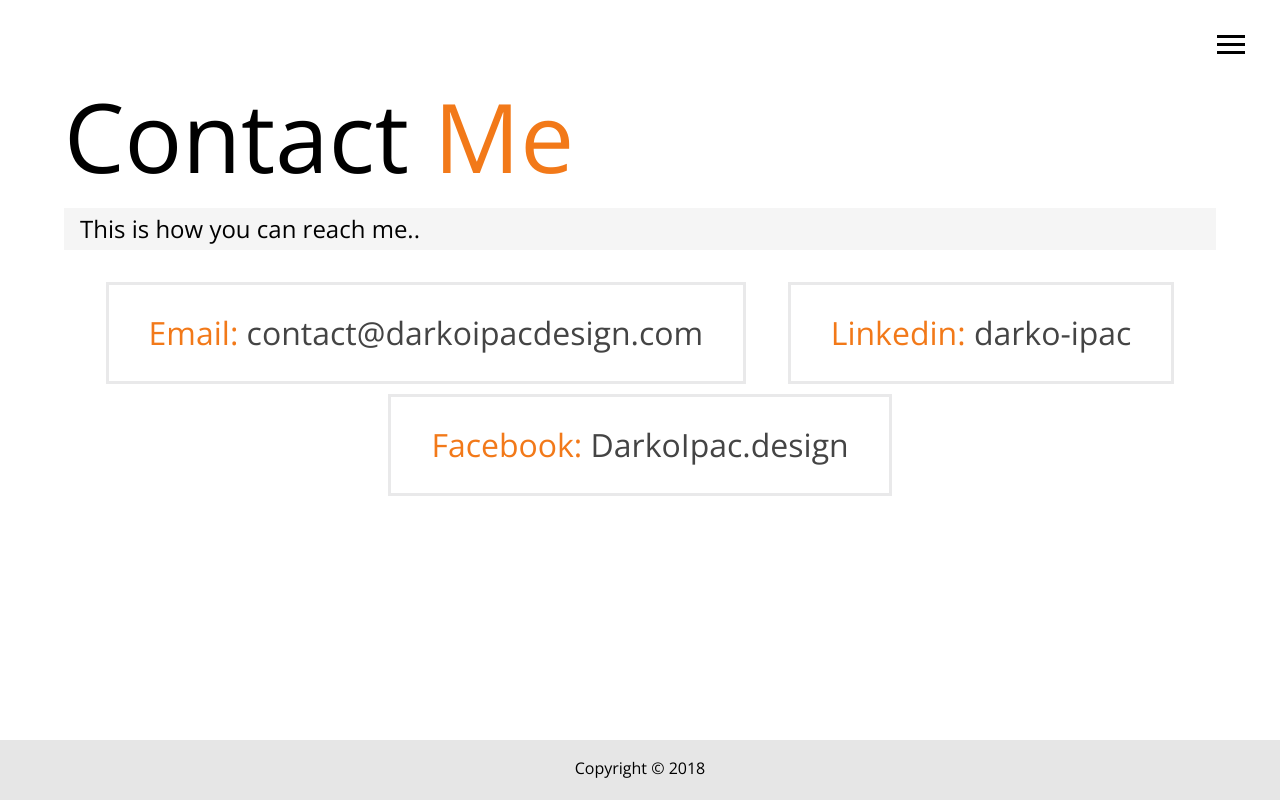
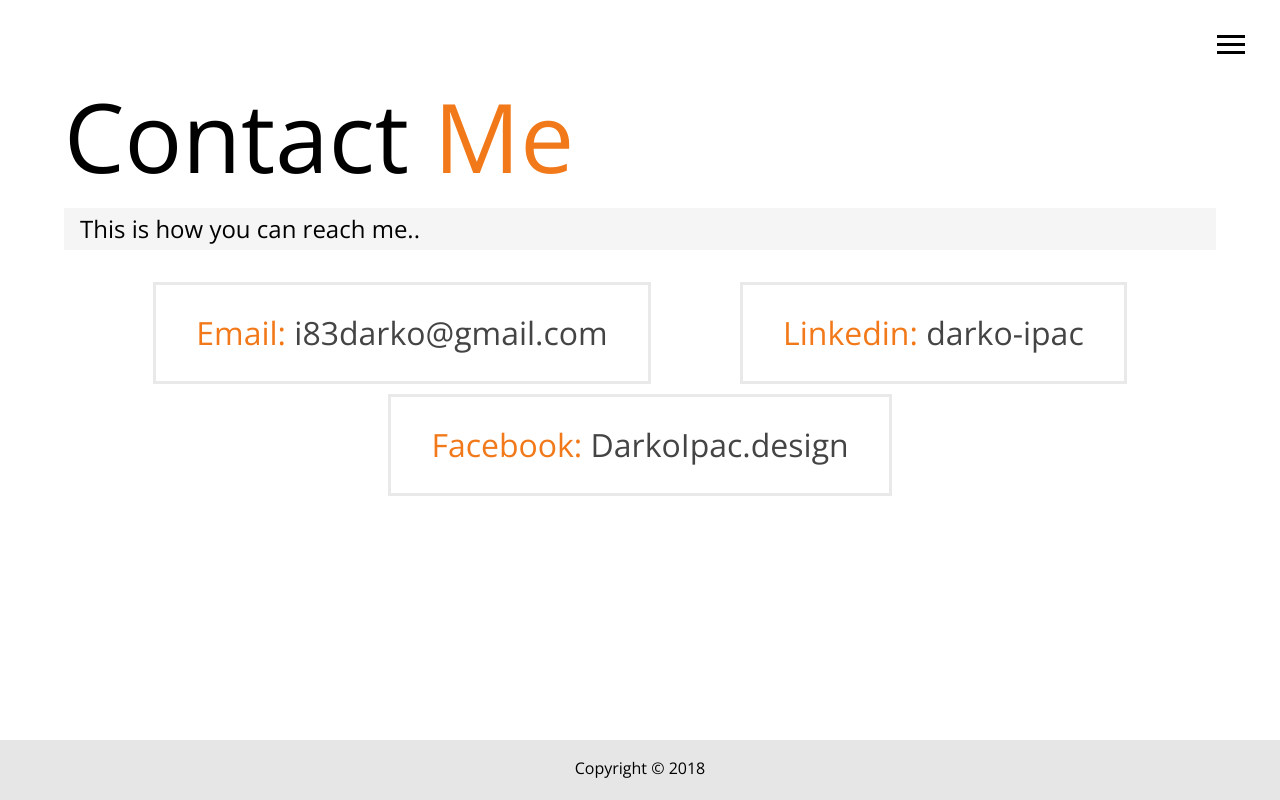
Before and after one commit to d83code/new_portfolio, a website: page dist/contact.html in a window 1280 px wide. Drawn offline with nearby package versions, Linux system fonts and the light colour scheme.

Commit message:
potfolio slike

```diff
--- a/dist/contact.html
+++ b/dist/contact.html
@@ -57,7 +57,7 @@
 
             <div>
                 <span class="text-secondary-color">Email:</span>
-                <a href="mailto:contact@darkoipacdesign.com">contact@darkoipacdesign.com</a>
+                <a href="mailto:i83darko@gmail.com">i83darko@gmail.com</a>
             </div>
             <div>
                 <span class="text-secondary-color">Linkedin:</span>
```
Also changed, not shown: dist/img/portrait.jpg, dist/img/portrait_small.jpg.
